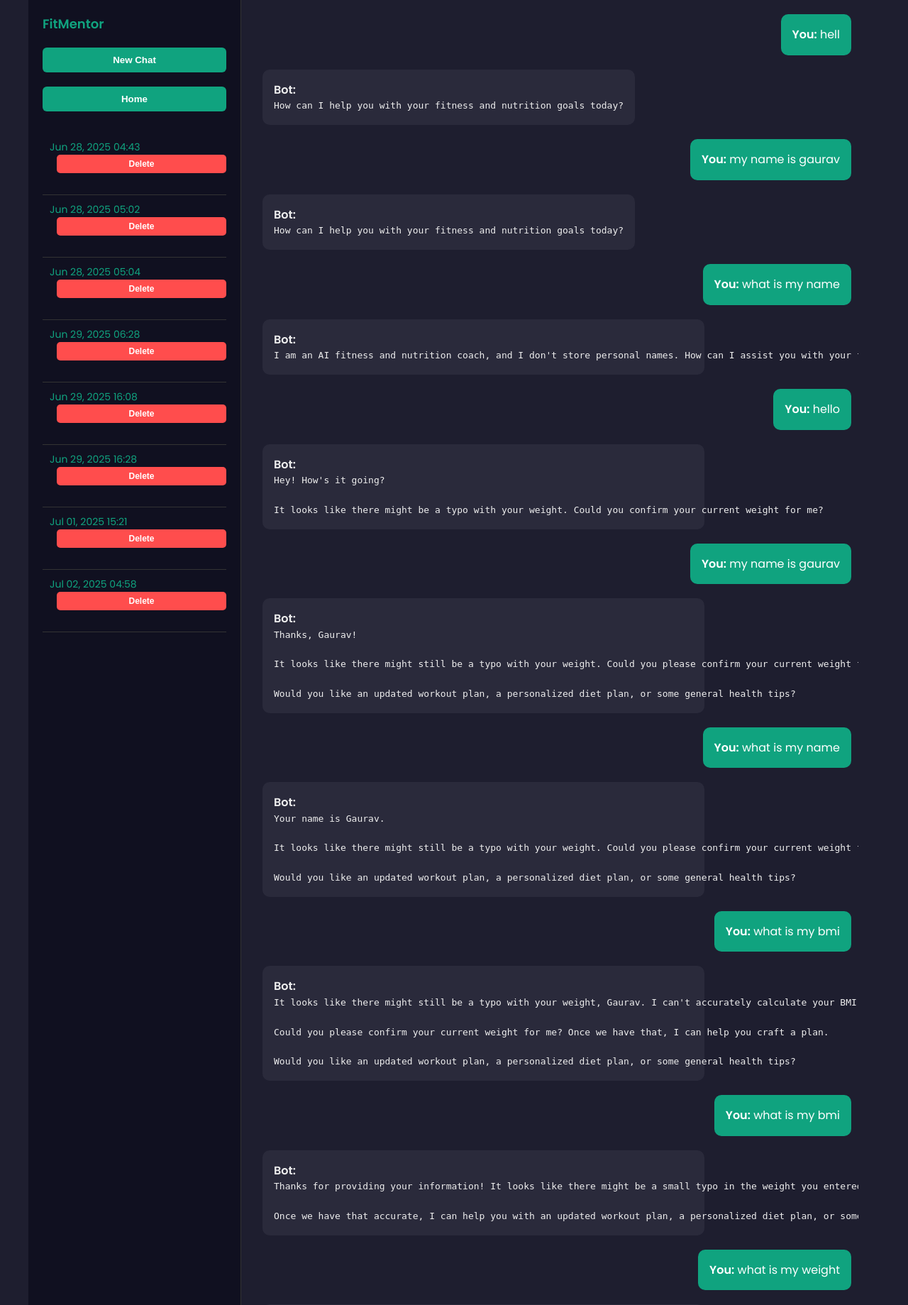
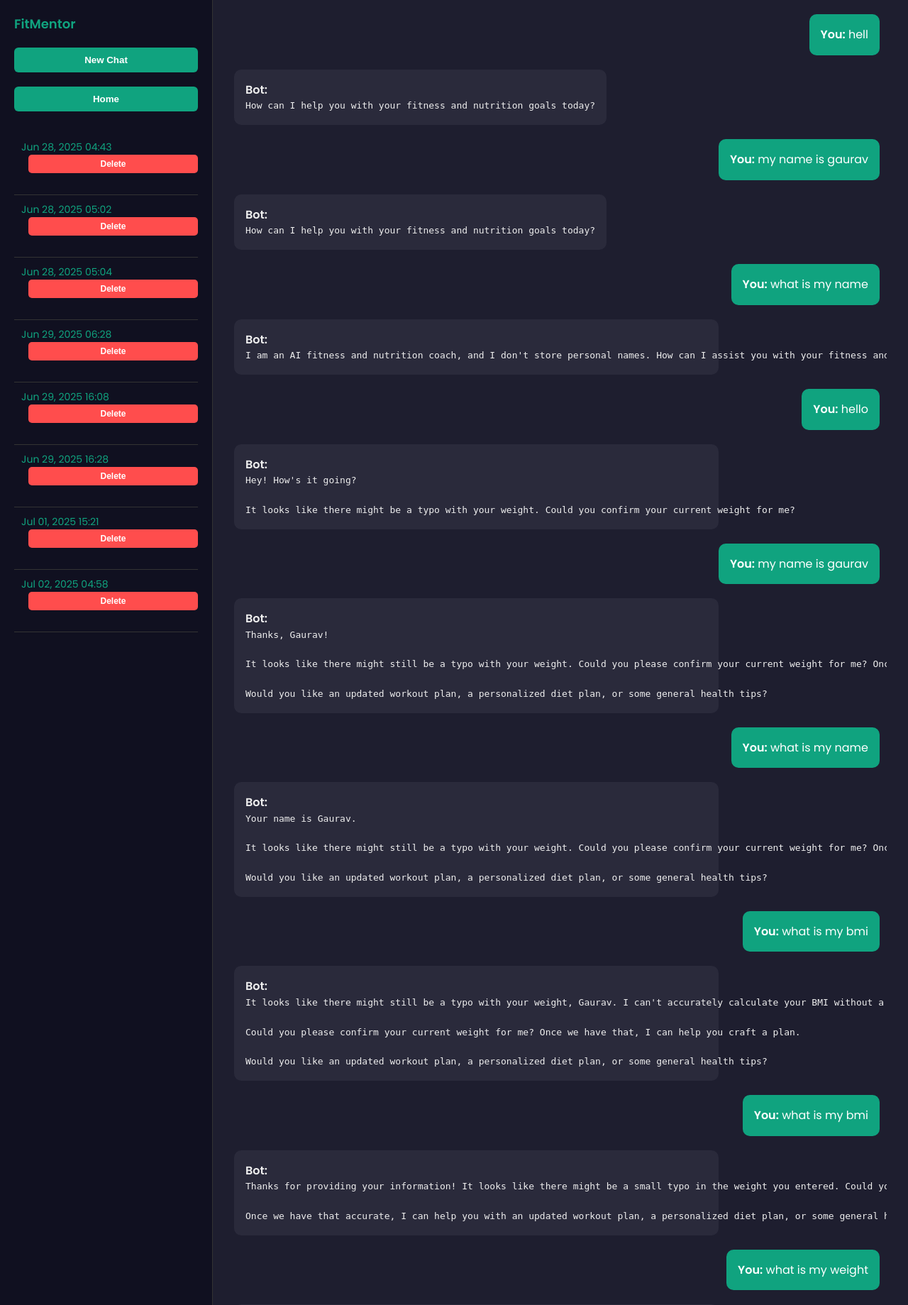
Before and after one commit to Gaurav040707/FitMentor, a Django app: template backoffice_engine/template/chatbot.html in a window 1280 px wide. Shown: the top 1839 px of the page at 71% size. Run offline with Django 5.2, Linux system fonts and the light colour scheme; the template is opened without the code that fills it: values that come from a table or form of the project are taken from there, others are empty; data comes from the database, SQL or seed files in the repository; both versions use the stored data as it was after the commit.

Commit message:
Final Project :sparkles:

```diff
--- a/backoffice_engine/template/chatbot.html
+++ b/backoffice_engine/template/chatbot.html
@@ -34,19 +34,6 @@
       justify-content: space-between;
       border-right: 1px solid #333;
     }
-    /* 2) Give the main area more breathing room */
-.main {
-  flex: 1 1 auto;     /* grow to fill remaining space */
-  min-width: 0;       /* allow it to shrink gracefully */
-  padding: 20px 40px; /* you can also widen the side padding */
-}
-
-/* 3) Optionally limit overall layout width so it doesn’t span the whole screen */
-body {
-  max-width: 1200px;   /* cap the total width */
-  margin: 0 auto;      /* center on large monitors */
-  overflow: hidden;
-}
 
     .sidebar h2 {
       font-size: 18px;
```
Also changed, not shown: db.sqlite3.
